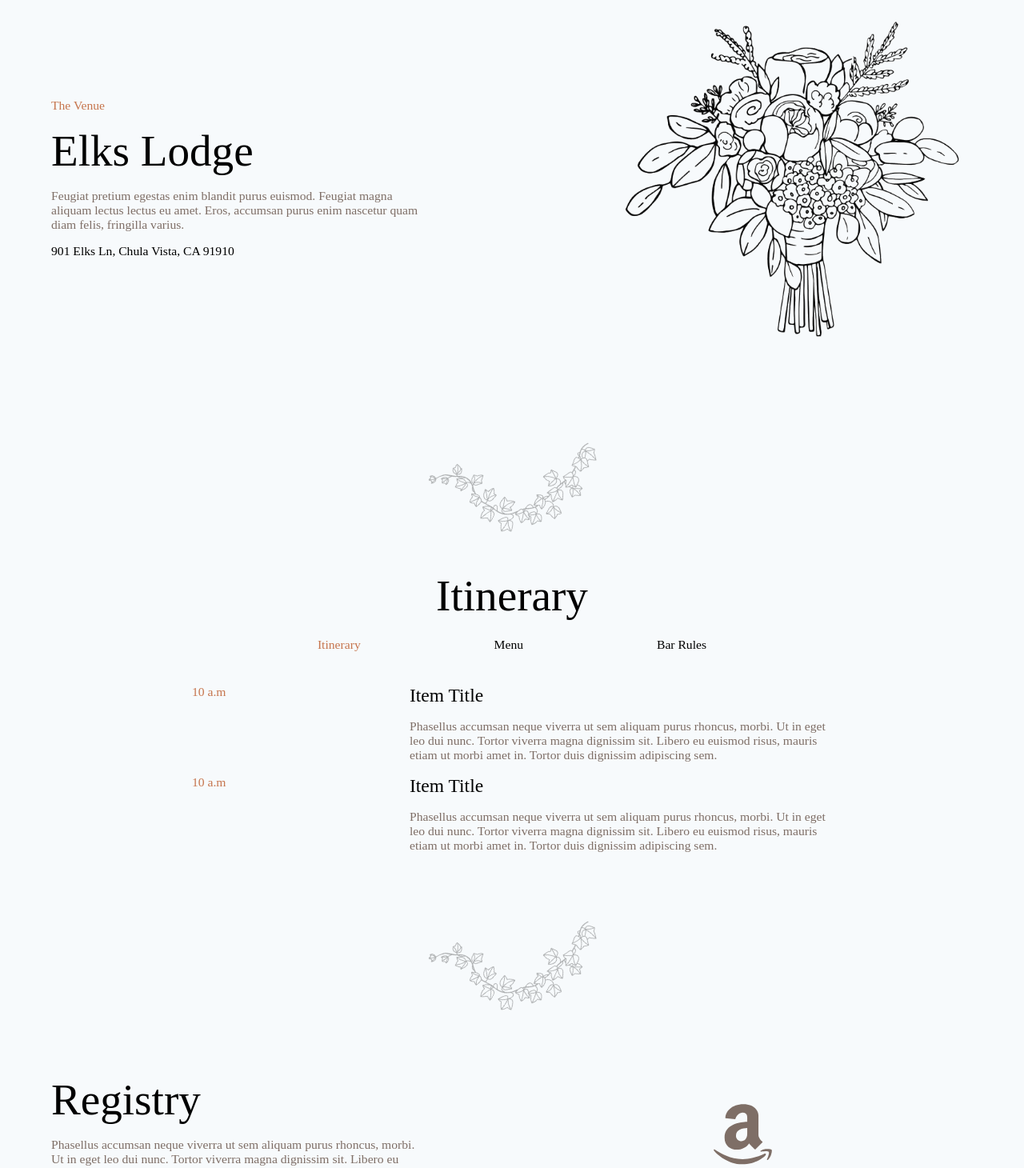
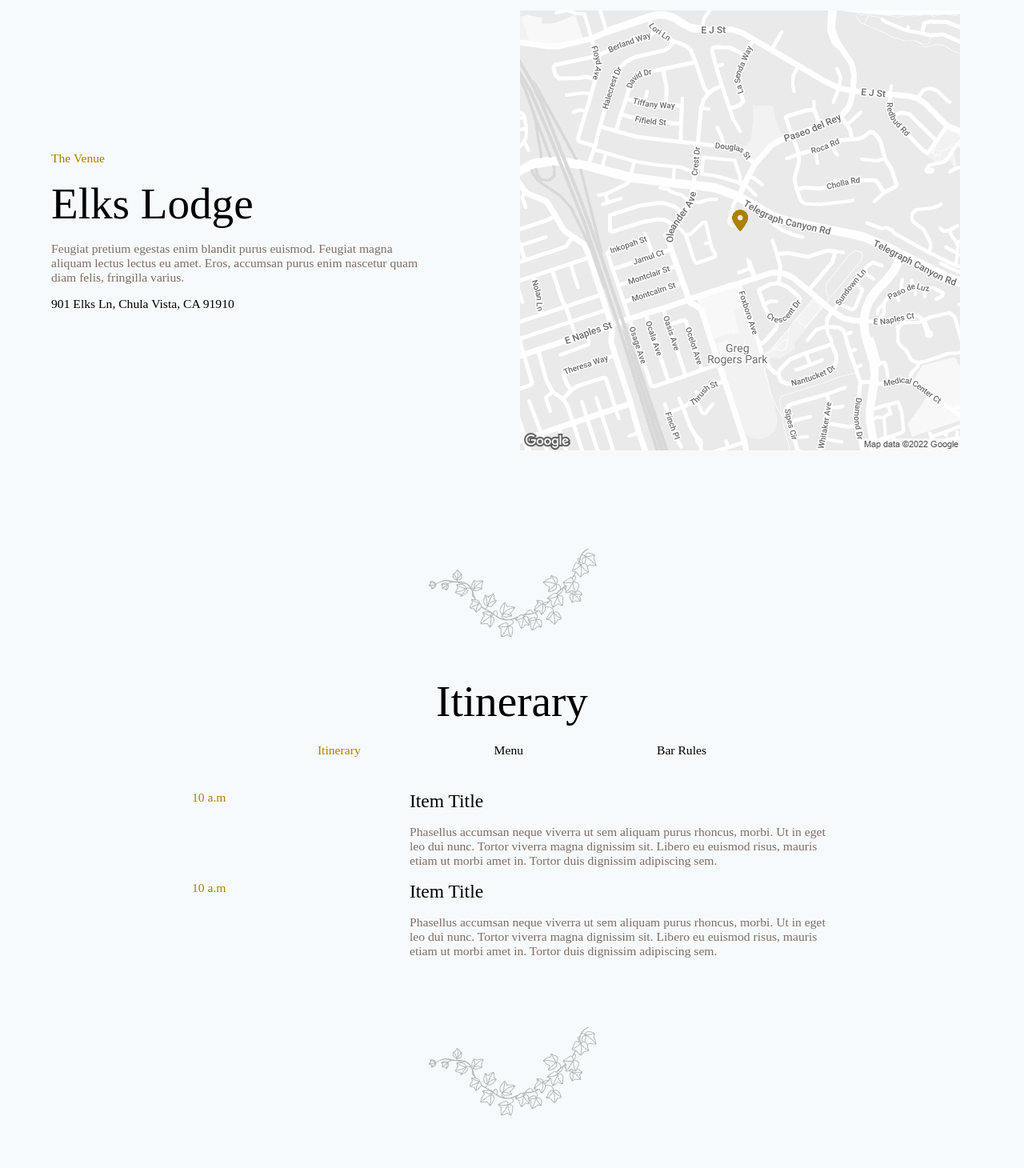
Before and after one commit to jakobbergeson/wedding, a Next.js app: page / in a window 1280 px wide. Shown: the part 1060-2520 px from the top of the page at 80% size. Built offline with nearby package versions, Linux system fonts and the light colour scheme; a web font is replaced by a local one.

Commit message:
Added some additional styling to multiple components.

```diff
--- a/components/navigation/mobileNav/NavMobile.js
+++ b/components/navigation/mobileNav/NavMobile.js
@@ -1,7 +1,7 @@
 import { useState } from 'react';
 import styles from '../../../styles/NavMobile.module.css';
 import Image from 'next/image';
-import Icon from '../../../public/favicon.png';
+import Icon from '../../../public/icon.png';
 import Link from 'next/link';
 import NavListMobile from './NavListMobile';
 
--- a/components/registry/RegLink.js
+++ b/components/registry/RegLink.js
@@ -11,7 +11,7 @@ export default function RegLink() {
     >
       <a
         className={styles.link}
-        href="https://www.google.com/url?sa=i&url=https%3A%2F%2Fsnapshot.canon-asia.com%2Fvn%2Farticle%2Feng%2F3-ideas-for-cute-cat-photos&psig=AOvVaw2YMW_rjVMFriuBw7bRZyWd&ust=1666184194546000&source=images&cd=vfe&ved=0CAsQjRxqFwoTCNDO3fnp6foCFQAAAAAdAAAAABAE"
+        href="https://www.amazon.com/wedding/share/shannonandanthonyregistry"
         target='_blank'
         onMouseOver={() => setHover(true)}
         onMouseLeave={() => setHover(false)}
@@ -23,7 +23,6 @@ export default function RegLink() {
           <path d="M257.2 162.7c-48.7 1.8-169.5 15.5-169.5 117.5 0 109.5 138.3 114 183.5 43.2 6.5 10.2 35.4 37.5 45.3 46.8l56.8-56S341 288.9 341 261.4V114.3C341 89 316.5 32 228.7 32 140.7 32 94 87 94 136.3l73.5 6.8c16.3-49.5 54.2-49.5 54.2-49.5 40.7-.1 35.5 29.8 35.5 69.1zm0 86.8c0 80-84.2 68-84.2 17.2 0-47.2 50.5-56.7 84.2-57.8v40.6zm136 163.5c-7.7 10-70 67-174.5 67S34.2 408.5 9.7 379c-6.8-7.7 1-11.3 5.5-8.3C88.5 415.2 203 488.5 387.7 401c7.5-3.7 13.3 2 5.5 12zm39.8 2.2c-6.5 15.8-16 26.8-21.2 31-5.5 4.5-9.5 2.7-6.5-3.8s19.3-46.5 12.7-55c-6.5-8.3-37-4.3-48-3.2-10.8 1-13 2-14-.3-2.3-5.7 21.7-15.5 37.5-17.5 15.7-1.8 41-.8 46 5.7 3.7 5.1 0 27.1-6.5 43.1z" /></svg>
         <div className={hover ? styles.lineShow : styles.lineHidden} />
       </a>
-
     </div>
   );
 }
--- a/components/rsvp/Form.js
+++ b/components/rsvp/Form.js
@@ -1,20 +1,26 @@
 import { useForm } from 'react-hook-form';
+import { useState } from 'react';
 import styles from '../../styles/Form.module.css';
 
 export default function Form() {
+
+  const [attending, setAttending] = useState(false);
+  const [twoGuests, setTwoGuests] = useState(false);
 
   const { register, handleSubmit, formState: { errors } } = useForm({
     defaultValues: {
       firstName: '',
       lastName: '',
       email: '',
+      attendance: '',
       guests: '',
-      attendance: '',
+      firstNamePlusOne: '',
+      lastNamePlusOne: '',
     }
   });
 
   const onSubmit = data => console.log(data);
-  console.log(errors);
+  console.log("ERRORS", errors);
 
   // const onSubmit = data =>
   //   fetch('/api/contact', {
@@ -54,61 +60,102 @@ export default function Form() {
       <div
         className={styles.inputBox}
       >
+
         <p>Email Adress</p>
         <input type="text" placeholder="Email" {...register("email", { required: true, pattern: /^\S+@\S+$/i })} />
       </div>
-      <p>Number of Guests</p>
-      <div
-        className={styles.nameBox}
-      >
-        <div
-          className={styles.radio}
-        >
-          <input
-            {...register("guests", { required: true })}
-            type="radio"
-            value="One"
-          />
-          One
-        </div>
-        <div
-          className={styles.radio}
-        >
-          <input
-            {...register("guests", { required: true })}
-            type="radio"
-            value="Two"
-          />
-          Two
-        </div>
-      </div>
+
 
       <p>Attendance</p>
       <div
         className={styles.nameBox}
       >
         <div
-          className={styles.radio}
+          className={styles.radioWrapper}
         >
           <input
             {...register("attendance", { required: true })}
             type="radio"
             value="Accept with pleasure"
-
+            onClick={() => { setAttending(true); }}
           />
           Accept with pleasure
         </div>
         <div
-          className={styles.radio}
+          className={styles.radioWrapper}
         >
           <input
             {...register("attendance", { required: true })}
             type="radio"
             value="Regretfully decline"
+            onClick={() => { setAttending(false); }}
           />
           Regretfully Decline
         </div>
       </div>
+      {
+        attending &&
+        <>
+          <p
+            className={styles.fade}
+          >
+            Number of Guests
+          </p>
+          <div
+            className={`${styles.nameBox} ${styles.dropShow}`}
+          >
+            <div
+              className={styles.radioWrapper}
+            >
+              <input
+                {...register("guests", { required: true })}
+                type="radio"
+                value="One"
+                onClick={() => { setTwoGuests(false); }}
+              />
+              One
+            </div>
+            <div
+              className={styles.radioWrapper}
+            >
+              <input
+                {...register("guests", { required: true })}
+                type="radio"
+                value="Two"
+                onClick={() => { setTwoGuests(true); }}
+              />
+              Two
+            </div>
+          </div>
+        </>
+      }
+      {
+        attending && twoGuests &&
+        <div
+          className={`${styles.nameBox} ${styles.dropShow}`}
+        >
+          <div
+            className={styles.inputBox}
+          >
+            <p
+              className={styles.fade}
+            >
+              Plus One's First Name
+            </p>
+            <input type="text" placeholder="First name" {...register("firstNamePlusOne", { required: true, maxLength: 80 })} />
+          </div>
+          <div
+            className={styles.inputBox}
+          >
+            <p
+              className={styles.fade}
+            >
+              Plus One's Last Name
+            </p>
+            <input type="text" placeholder="Last name" {...register("lastNamePlusOne", { required: true, maxLength: 100 })} />
+          </div>
+        </div>
+      }
       <input type="submit" />
     </form>
   );
--- a/components/venue/Picture.js
+++ b/components/venue/Picture.js
@@ -1,14 +1,25 @@
-import Flowers from '../../public/flowers-clear.png';
+import styles from '../../styles/Map.module.css';
 import Image from 'next/image';
+import map from '../../public/map.png';
 
 export default function Picture() {
   return (
-    <div>
-      <Image
-        src={Flowers}
-        width={450}
-        height={450}
-      />
+    <div
+      className={styles.container}
+    >
+      <a
+        aria-label='Get Directions'
+        href='https://www.google.com/maps/place/901+Elks+Ln,+Chula+Vista,+CA+91910/@32.6258932,-117.0387004,17z/data=!3m1!4b1!4m5!3m4!1s0x80d94e531a0ac295:0x9b909964a02f9b55!8m2!3d32.6258888!4d-117.0342157'
+        target='_blank'
+        rel="noreferrer"
+      >
+        <Image
+          src={map}
+          alt={'Google Map of the roads surrounding ELk Lodge'}
+          width={550}
+          height={550}
+        />
+      </a>
     </div>
   );
 }
--- a/pages/index.js
+++ b/pages/index.js
@@ -15,7 +15,7 @@ export default function Home() {
       <Head>
         <title>Shannon & Anthony</title>
         <meta name="description" content="" />
-        <link rel="icon" href="/favicon.png" />
+        <link rel="icon" href="/icon.png" />
       </Head>
 
       <Nav />
--- a/styles/Form.module.css
+++ b/styles/Form.module.css
@@ -11,7 +11,7 @@
   min-width: fit-content;
   border-radius: 4px;
   border: 1px solid var(--link);
-  padding: 10px 15px;
+  padding: 10px 10px;
   margin-bottom: 1.5rem;
   font-size: var(--step--1);
   font-family: inherit;
@@ -44,7 +44,7 @@
   margin-right: .3em;
 }
 
-.radio {
+.radioWrapper {
   display: flex;
   flex-direction: row;
   box-sizing: border-box;
@@ -60,6 +60,14 @@
   font-size: var(--step--1);
 }
 
+.dropShow {
+  animation: drop .3s cubic-bezier(.17,.67,.16,1.02) 1;
+}
+
+.fade {
+  animation: fade 1.8s cubic-bezier(.17,.67,.16,1.02) 1;
+}
+
 .container input[type="radio"] {
   background-color: initial;
   cursor: pointer;
@@ -72,6 +80,7 @@
 }
 
 .container input[type="submit"] {
+  font-size: var(--step-2);
   background-color: transparent;
   color: var(--accent);
   cursor: pointer;
@@ -85,3 +94,28 @@
   border-color: transparent;
   transition: all .3s;
 }
+
+@keyframes drop {
+
+0% {
+  opacity: 0;
+  transform: translateY(-40%);
+}
+
+100% {
+  opacity: 1;
+  transform: translateY(0%);
+}
+
+}
+
+@keyframes fade  {
+
+  0% {
+    opacity: 0;
+  }
+
+  100% {
+    opacity: 1;
+  }
+}
--- /dev/null
+++ b/styles/Map.module.css
@@ -0,0 +1,10 @@
+.container {
+  padding: 1em;
+}
+
+@media only screen and (max-width: 555px) {
+
+  .container {
+    padding: 1em 0em 0em 0em;
+  }
+}
--- a/styles/NavMobile.module.css
+++ b/styles/NavMobile.module.css
@@ -4,7 +4,7 @@
   z-index: 1000;
   width: 100%;
   display: none;
-  padding: 1rem 1rem;
+  padding: 1rem 1rem 0rem;
   font-size: var(--step-9);
 }
 
--- a/styles/RegLink.module.css
+++ b/styles/RegLink.module.css
@@ -10,10 +10,19 @@
   flex-direction: column;
   justify-content: center;
   align-items: center;
+  outline: 1px solid var(--accent);
+  padding: 1rem;
+  animation: pulse 2s infinite ease;
+}
+
+.link:hover {
+  animation-play-state: paused;
+
 }
 
 .svg {
   width: 75px;
+  transform: scale(1);
   fill: var(--link);
   transition: fill .5s
 }
@@ -39,10 +48,28 @@
   transition: all .3s ease;
 }
 
+@keyframes pulse {
+	0% {
+    padding: 1.50rem;
+		transform: padding ease;
+	}
+
+	70% {
+    padding: .75rem;
+		transform: padding ease;
+	}
+
+	100% {
+    padding: 1.50rem;
+		transform: padding ease;
+	}
+}
+
 @media only screen and (max-width: 555px) {
 
   .container {
    width: 100%;
+   height: 160px;
   }
 
   .link {
--- a/styles/globals.css
+++ b/styles/globals.css
@@ -6,7 +6,7 @@
   /* colors */
   --primary: #F7FAFC;
   --secondary: black;
-  --accent: #c6754d;
+  --accent: rgb(172, 129, 1);
   --link: #7e6e66;
 
   /* font-size */
```
Also changed, not shown: public/icon.png, public/map.png (added).
